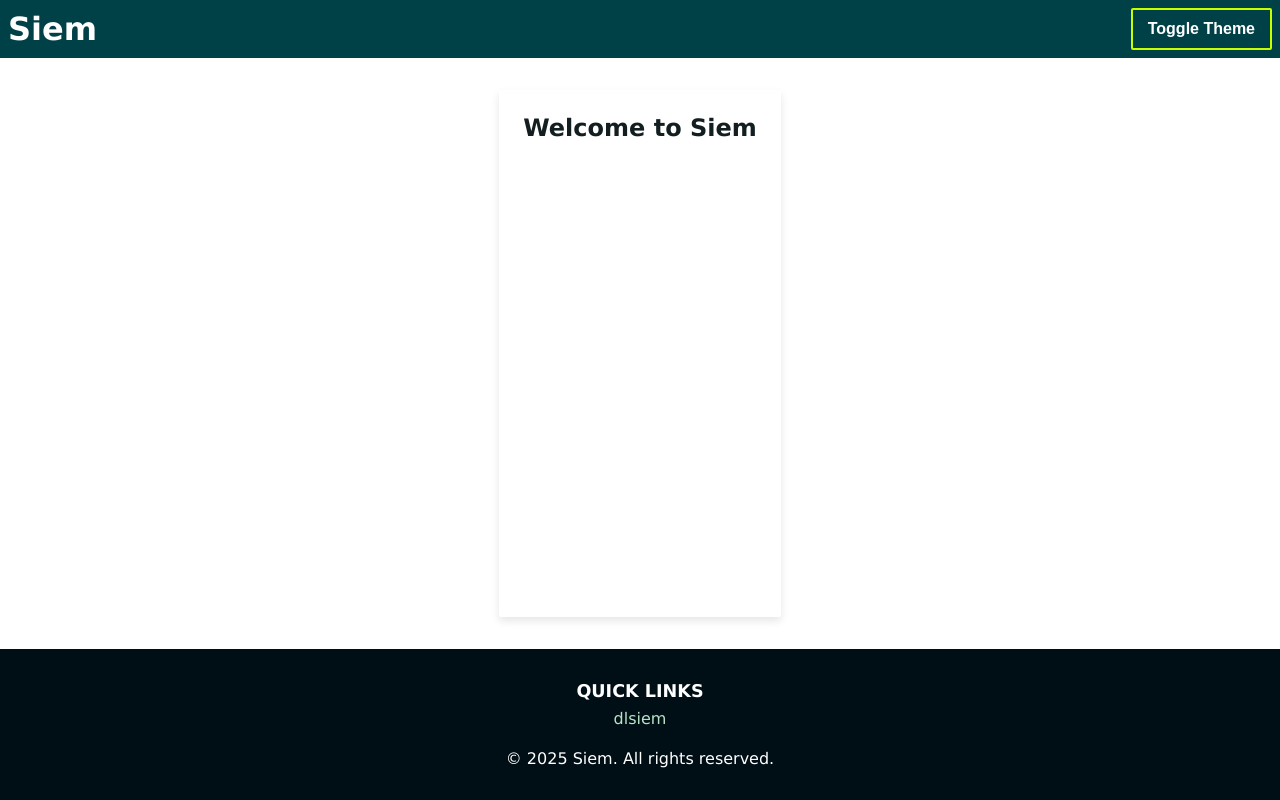
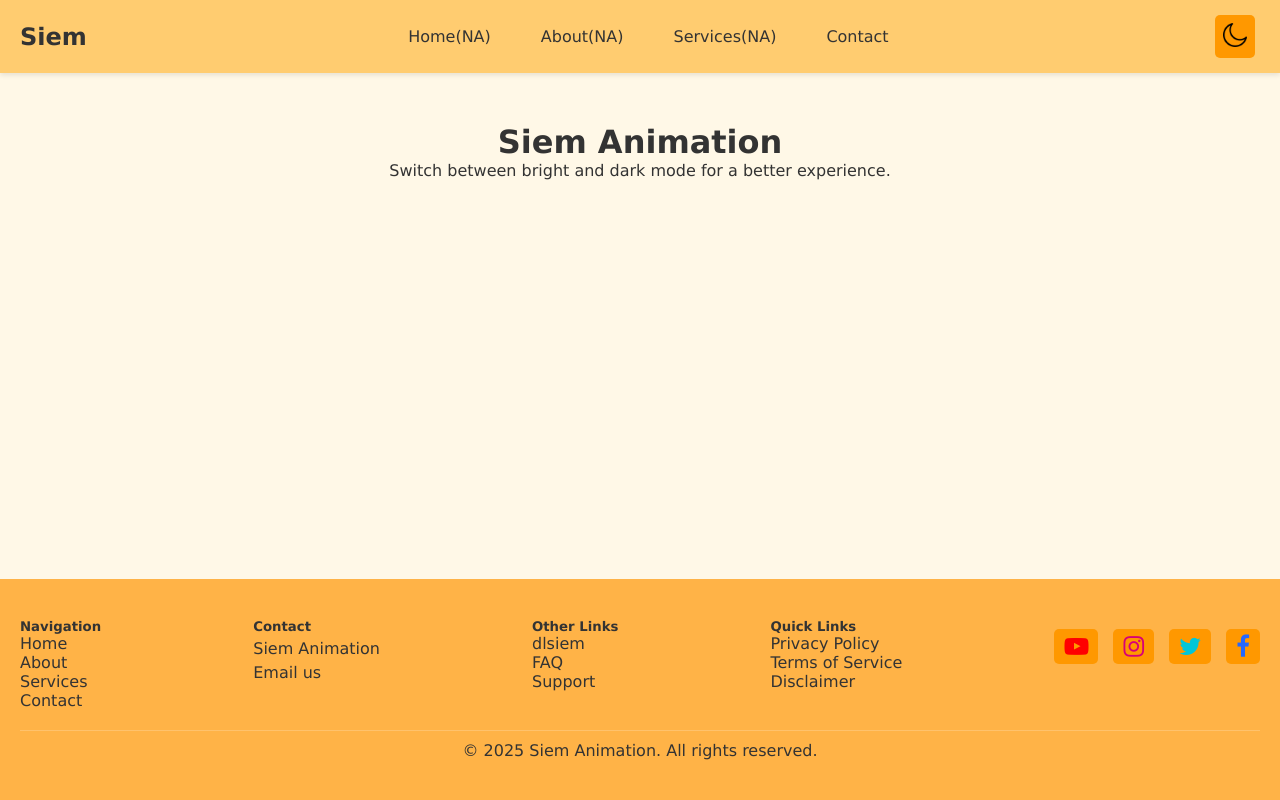
Before and after one commit to DLSiem/Siem, a plain HTML site: page index.html in a window 1280 px wide. Drawn offline with Linux system fonts and the light colour scheme.

Commit message:
update the entire page

```diff
--- a/index.html
+++ b/index.html
@@ -3,32 +3,98 @@
   <head>
     <meta charset="UTF-8" />
     <meta name="viewport" content="width=device-width, initial-scale=1.0" />
-    <title>Siem</title>
+    <title>Bright Themed Website</title>
     <link rel="stylesheet" href="styles.css" />
+    <link
+      rel="stylesheet"
+      href="https://cdnjs.cloudflare.com/ajax/libs/font-awesome/4.7.0/css/font-awesome.min.css"
+    />
   </head>
   <body>
-    <!-- Header -->
-    <header>
-      <h1>Siem</h1>
-      <button id="theme-toggle">Toggle Theme</button>
+    <header class="header">
+      <div class="logo">Siem</div>
+      <nav>
+        <ul class="nav-links" id="nav-links">
+          <li><a href="#">Home(NA)</a></li>
+          <li><a href="#">About(NA)</a></li>
+          <li><a href="#">Services(NA)</a></li>
+          <li><a href="#">Contact</a></li>
+        </ul>
+      </nav>
+      <div class="header-right">
+        <button id="theme-toggle">
+          <img src="assets/moon.png" alt="Theme Toggle" id="theme-icon" />
+        </button>
+        <button class="menu-toggle" id="menu-toggle">&#9776;</button>
+      </div>
     </header>
 
-    <!-- Main Content -->
-    <main>
-      <h2>Welcome to Siem</h2>
+    <main class="content">
+      <h1>Siem Animation</h1>
+      <p>Switch between bright and dark mode for a better experience.</p>
     </main>
 
-    <!-- Footer -->
-    <footer>
+    <footer class="footer">
+      <div>
+        <h5>Navigation</h5>
+        <ul class="footer-links">
+          <li><a href="#">Home</a></li>
+          <li><a href="#">About</a></li>
+          <li><a href="#">Services</a></li>
+          <li><a href="#">Contact</a></li>
+        </ul>
+      </div>
+
+      <div class="footer-contact">
+        <h5>Contact</h5>
+        <p>Siem Animation</p>
+        <p><a href="mailto:pdlsiem17@gmail.com">Email us</a></p>
+      </div>
+
+      <div>
+        <h5>Other Links</h5>
+        <ul>
+          <li><a target="_blank" href="https://dlsiem.github.io">dlsiem</a></li>
+          <li><a href="#">FAQ</a></li>
+          <li><a href="#">Support</a></li>
+        </ul>
+      </div>
+
       <div>
         <h5>Quick Links</h5>
         <ul>
-          <li>
-            <a target="_blank" href="https://dlsiem.github.io/">dlsiem</a>
-          </li>
+          <li><a href="#">Privacy Policy</a></li>
+          <li><a href="#">Terms of Service</a></li>
+          <li><a href="#">Disclaimer</a></li>
         </ul>
       </div>
-      &copy; 2025 Siem. All rights reserved.
+
+      <div class="footer-social">
+        <a href="#">
+          <i class="fa fa-youtube-play" style="font-size: 24px; color: red"></i
+        ></a>
+        <a href="#">
+          <i
+            class="fa fa-instagram"
+            style="font-size: 24px; color: rgb(216, 0, 119)"
+          ></i
+        ></a>
+        <a href="#">
+          <i
+            class="fa fa-twitter"
+            style="font-size: 24px; color: rgb(0, 198, 216)"
+          ></i
+        ></a>
+        <a href="#">
+          <i
+            class="fa fa-facebook"
+            style="font-size: 24px; color: rgb(35, 104, 255)"
+          ></i
+        ></a>
+      </div>
+      <div class="footer-bottom">
+        <p>&copy; 2025 Siem Animation. All rights reserved.</p>
+      </div>
     </footer>
 
     <script src="script.js"></script>
--- a/script.js
+++ b/script.js
@@ -1,21 +1,37 @@
-document.addEventListener("DOMContentLoaded", () => {
 const themeToggle = document.getElementById("theme-toggle");
-  const html = document.documentElement;
+const themeIcon = document.getElementById("theme-icon");
+const body = document.body;
+const menuToggle = document.getElementById("menu-toggle");
+const navLinks = document.getElementById("nav-links");
 
-  // Check for saved theme preference
+// Load Theme from Local Storage
 if (localStorage.getItem("theme") === "dark") {
-    html.classList.add("dark");
+  body.classList.add("dark-mode");
+  themeIcon.src = "assets/sun.png";
 }
 
-  // Toggle theme on button click
+// Toggle Theme
 themeToggle.addEventListener("click", () => {
-    html.classList.toggle("dark");
+  body.classList.toggle("dark-mode");
 
-    // Save theme preference
-    if (html.classList.contains("dark")) {
+  if (body.classList.contains("dark-mode")) {
     localStorage.setItem("theme", "dark");
+    themeIcon.src = "assets/sun.png";
   } else {
     localStorage.setItem("theme", "light");
+    themeIcon.src = "assets/moon.png";
   }
 });
+
+// Mobile Menu Toggle
+menuToggle.addEventListener("click", (event) => {
+  navLinks.classList.toggle("active");
+  event.stopPropagation();
 });
+
+// Close Menu when Clicking Outside
+document.addEventListener("click", (event) => {
+  if (!navLinks.contains(event.target) && !menuToggle.contains(event.target)) {
+    navLinks.classList.remove("active");
+  }
+});
--- a/styles.css
+++ b/styles.css
@@ -4,130 +4,242 @@
   box-sizing: border-box;
 }
 
-/* Default Light Theme */
-
+/* Light Mode Colors */
 :root {
-  --bg-color: #ffffff;
-  --text-color: #131e20;
-  --header-bg: #004148;
-  --footer-bg: #000e15;
-  --button-bg: #c8ff00;
-  --button-text: #ffffff;
-  --content-bg: #ffffff;
-  --shadow-color: rgba(0, 0, 0, 0.1);
-  --border-radius: 2px;
+  --bg-color: #fff8e7;
+  --text-color: #333333;
+  --header-bg: #ffcc70;
+  --footer-bg: #ffb347;
+  --button-bg: #ff9800;
+  --nav-bg: #ff9800;
+  --hover-bg: #ff6f00;
 }
 
-/* Dark Theme */
-.dark {
-  --bg-color: #004148;
-  --text-color: #f0fdf4;
-  --header-bg: #081c15;
-  --footer-bg: #081c15;
-
-  --button-text: white;
-  --content-bg: #00645f;
-  --shadow-color: rgba(255, 255, 255, 0.1);
+/* Dark Mode Colors */
+.dark-mode {
+  --bg-color: #121212;
+  --text-color: #e0e0e0;
+  --header-bg: #1f1f1f;
+  --footer-bg: #1a1a1a;
+  --button-bg: #333;
+  --nav-bg: #222;
+  --hover-bg: #444;
 }
 
-/* Ensure full height layout */
-html,
+/* Base Styles */
 body {
-  height: 100%;
   margin: 0;
-  padding: 0;
-  font-family: Verdana, Geneva, Tahoma, sans-serif, Cochin, Georgia, Times,
-    "Times New Roman", serif, "Gill Sans MT", Calibri, "Trebuchet MS",
-    sans-serif;
+  font-family: Verdana, Geneva, Tahoma, sans-serif;
   background-color: var(--bg-color);
   color: var(--text-color);
+  transition: background 0.3s ease, color 0.3s ease;
   display: flex;
   flex-direction: column;
-  transition: background-color 0.3s, color 0.3s;
+  min-height: 100vh;
 }
 
 /* Header */
-header {
-  background-color: var(--header-bg);
-  color: white;
-  padding: 0.5rem;
+.header {
   display: flex;
   justify-content: space-between;
   align-items: center;
+  padding: 15px 20px;
+  background: var(--header-bg);
+  box-shadow: 0px 2px 5px rgba(0, 0, 0, 0.1);
 }
 
-/* Main Content */
-main {
-  flex: 1; /* Pushes the footer to the bottom */
-  max-width: 800px;
-  margin: 2rem auto;
-  padding: 1.5rem;
-  background: var(--content-bg);
+/* Logo */
+.logo {
+  font-size: 24px;
+  font-weight: bold;
+}
+
+/* Navigation */
+nav {
+  display: flex;
+  align-items: center;
+}
+
+/* Navigation Links */
+.nav-links {
+  list-style: none;
+  display: flex;
+  gap: 20px;
+  right: 0;
+}
+
+.nav-links li {
+  display: inline;
+}
+
+.nav-links a {
+  text-decoration: none;
   color: var(--text-color);
-  border-radius: var(--border-radius);
-  box-shadow: 0 4px 8px var(--shadow-color);
+  font-size: 16px;
+  padding: 10px 15px;
+  border-radius: 5px;
+  transition: background 0.3s ease;
+}
+
+.nav-links a:hover {
+  background: var(--hover-bg);
+  color: white;
+}
+
+.content {
+  flex: 1;
+}
+
+/* Mobile Menu */
+.menu-toggle {
+  display: none;
+  font-size: 24px;
+  background: none;
+  border: none;
+  cursor: pointer;
+  color: var(--text-color);
+  margin-inline: 5px;
+}
+
+/* Theme Toggle */
+#theme-toggle {
+  background: var(--button-bg);
+  border: none;
+  padding: 8px;
+  cursor: pointer;
+  border-radius: 5px;
+  align-items: center;
+  transition: background 0.3s ease;
+  margin-inline: 5px;
+}
+
+#theme-toggle:hover {
+  background: var(--hover-bg);
+}
+
+#theme-icon {
+  width: 24px;
+  height: 24px;
+}
+
+/* headers right */
+.header-right {
+  display: flex;
+  align-items: center;
+}
+
+/* Content */
+.content {
+  text-align: center;
+  padding: 50px 20px;
 }
 
 /* Footer */
-/* Footer Styles */
-footer {
-  background-color: var(--footer-bg);
-  color: white;
-  text-align: center;
-  padding: 2rem 1rem;
+.footer {
   display: flex;
-  flex-direction: column;
-  align-items: center;
-  gap: 1rem;
+  flex-wrap: wrap;
+  justify-content: space-between;
+  align-items: start;
+  background: var(--footer-bg);
+  padding: 40px 20px;
+  color: var(--text-color);
 }
 
-/* Quick Links Section */
-footer div {
-  text-align: center;
+.footer .footer h5 {
+  font-size: 18px;
+  margin-bottom: 10px;
 }
 
-footer h5 {
-  font-size: 1.1rem;
-  font-weight: bold;
-  margin-bottom: 0.5rem;
-  text-transform: uppercase;
-}
-
-footer ul {
+.footer ul {
   list-style: none;
   padding: 0;
 }
 
-footer li {
+.footer a {
+  text-decoration: none;
+  color: var(--text-color);
+  transition: color 0.3s ease;
+}
+
+.footer a:hover {
+  color: var(--hover-bg);
+}
+
+.footer-contact p {
   margin: 5px 0;
 }
 
-footer a {
-  color: #b7e4c7;
-  text-decoration: none;
-  font-weight: 500;
-  transition: color 0.3s;
+/* Social Links */
+.footer-social {
+  display: flex;
+  gap: 15px;
+  margin-top: 10px;
 }
 
-footer a:hover {
-  color: #74c69d;
+.footer-social a {
+  text-decoration: none;
+  font-weight: bold;
+  padding: 5px 10px;
+  border-radius: 5px;
+  background: var(--button-bg);
+  color: white;
+  transition: background 0.3s ease;
 }
 
-/* Button */
-button {
-  background-color: var(--header-bg);
-  color: var(--button-text);
-  border: 2px solid var(--button-bg);
-  padding: 10px 15px;
-  cursor: pointer;
-  border-radius: var(--border-radius);
-  font-size: 1rem;
-  font-weight: 600;
-  transition: opacity 0.3s;
+.footer-social a:hover {
+  background: var(--hover-bg);
 }
 
-button:hover {
-  border: 2px solid var(--bg-color);
-  color: var(--button-bg);
-  transition: ease-in-out 0.3s;
+/* Footer Bottom */
+.footer-bottom {
+  width: 100%;
+  text-align: center;
+  margin-top: 20px;
+  padding-top: 10px;
+  border-top: 1px solid rgba(255, 255, 255, 0.2);
 }
+
+/* Responsive Layout */
+@media (max-width: 768px) {
+  .footer {
+    flex-direction: column;
+    text-align: center;
+    align-items: center;
+    gap: 20px;
+  }
+
+  .footer div {
+    width: 100%;
+  }
+
+  .footer-social {
+    justify-content: center;
+  }
+}
+
+/* Responsive */
+@media (max-width: 768px) {
+  .nav-links {
+    display: none;
+    flex-direction: column;
+    position: absolute;
+    top: 5rem;
+    right: 20px;
+    background: var(--nav-bg);
+    padding: 15px;
+    border-radius: 5px;
+    box-shadow: 0px 4px 6px rgba(0, 0, 0, 0.1);
+  }
+
+  .nav-links a:hover {
+    text-decoration: underline;
+  }
+
+  .nav-links.active {
+    display: flex;
+  }
+
+  .menu-toggle {
+    display: block;
+  }
+}
```
Also changed, not shown: assets/moon.png (added), assets/sun.png (added). Lines whose indentation alone changed are shown as unchanged.
